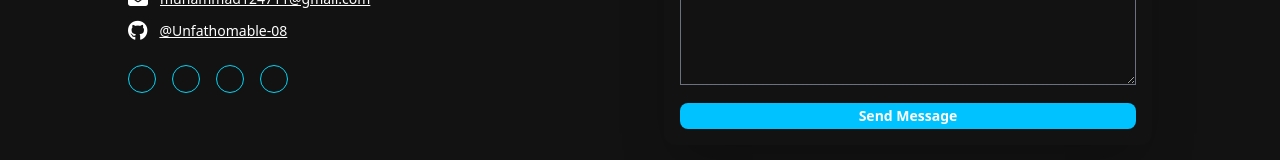
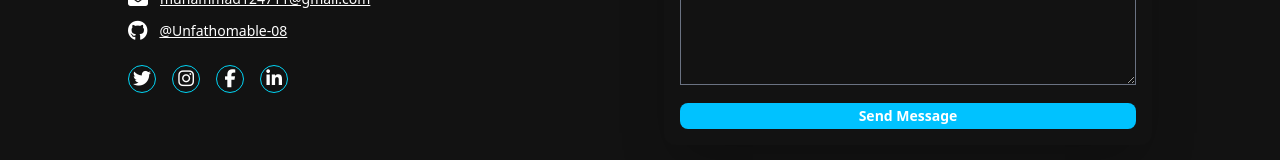
Before and after one commit to Unfathomable-08/portfolio, a Next.js app: page / in a window 1280 px wide. Shown: the part 5209-5369 px from the top of the page. Built offline with nearby package versions, Linux system fonts and the light colour scheme; no server answers.

Commit message:
links added

```diff
--- a/src/components/Contact.js
+++ b/src/components/Contact.js
@@ -83,7 +83,7 @@ export default function Contact() {
                 rel="noopener noreferrer"
                 className="text-[var(--secondary)] hover:bg-[var(--secondary)] hover:text-gray-900 w-[28px] flex justify-center items-center aspect-square rounded-full border border-cyan-400 transition-all duration-300 transform hover:scale-110"
               >
-                <i className={`fab fa-${platform} text-lg hover:text-white text-[var(--secondary)]`} />
+                <i className={`fab fa-${platform[0]} text-lg hover:text-white text-[var(--secondary)]`} />
               </a>
             ))}
           </div>
```
